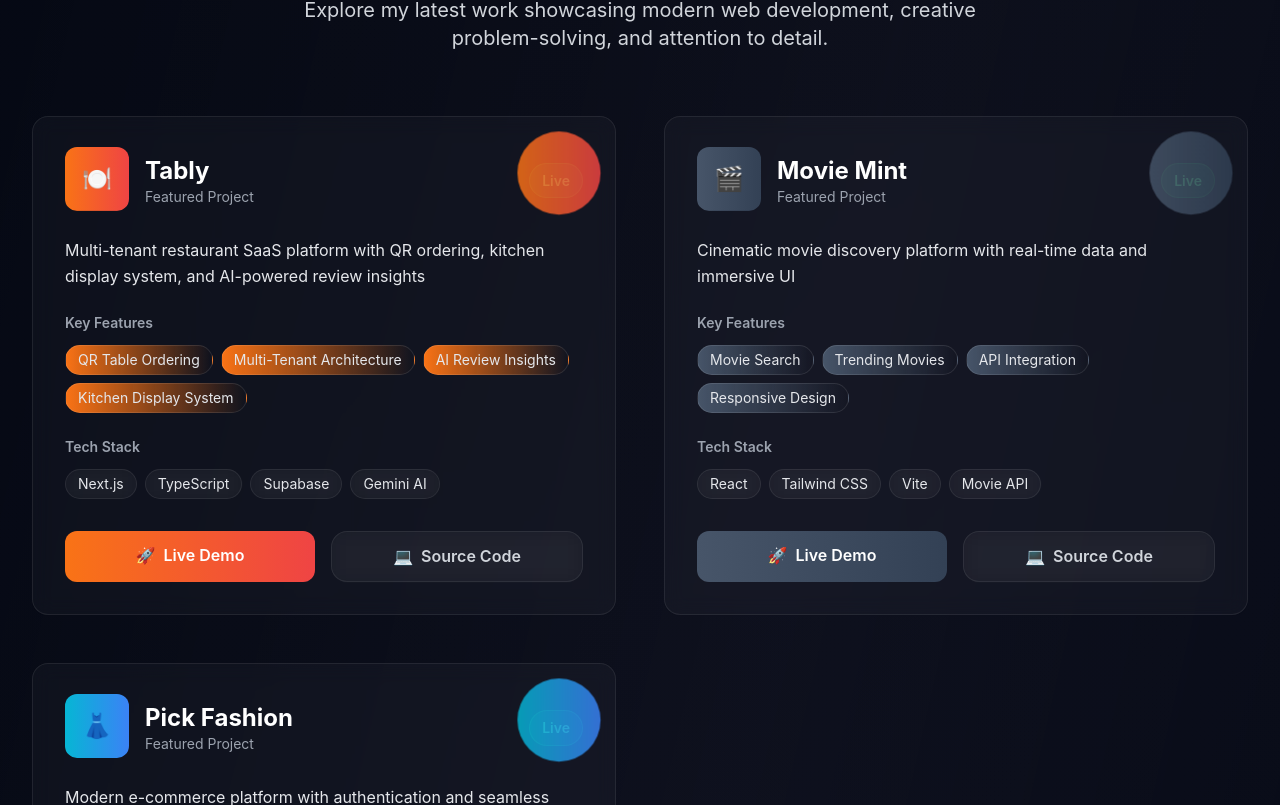
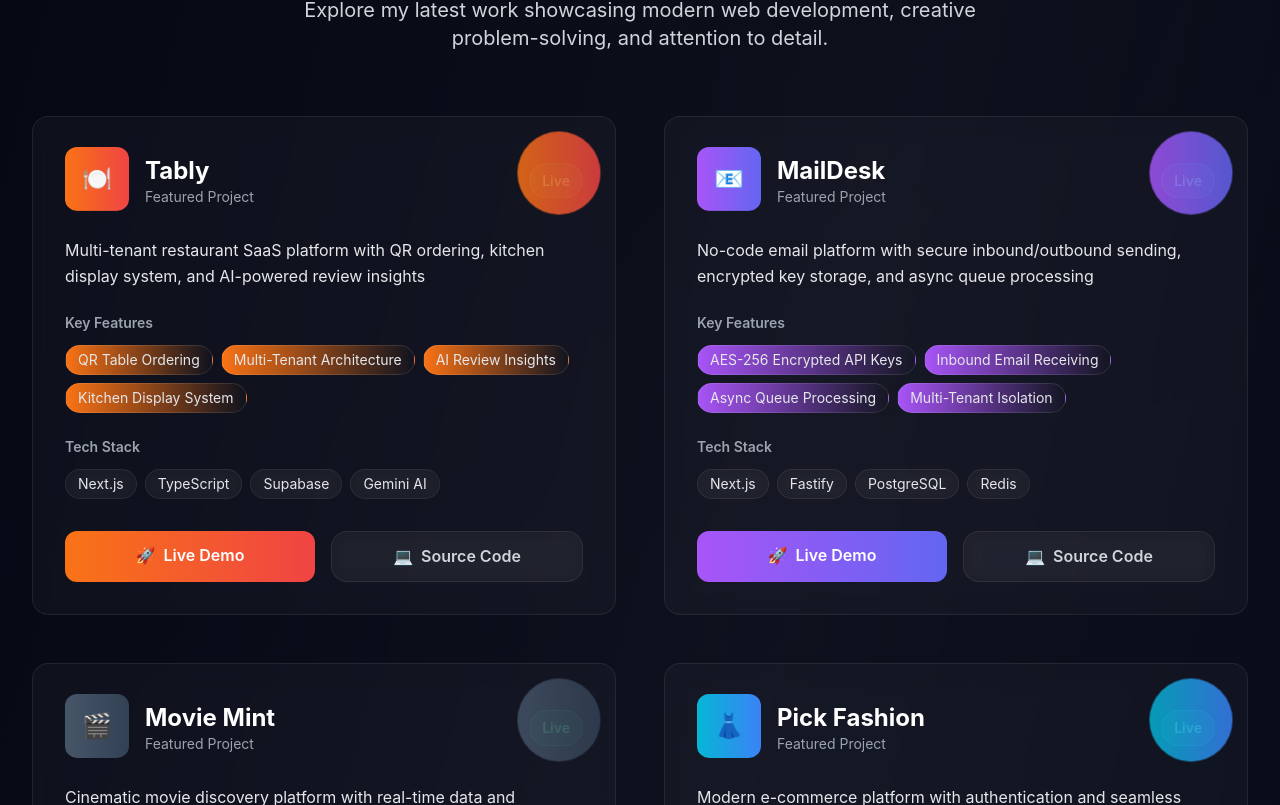
Before and after one commit to Danny7d/Portfolio, a Next.js app: page / in a window 1280 px wide. Shown: the part 1655-2460 px from the top of the page. Built offline with nearby package versions, Linux system fonts and the light colour scheme.

Commit message:
feat: add MailDesk project card to portfolio

```diff
--- a/components/ModernProjects.tsx
+++ b/components/ModernProjects.tsx
@@ -15,6 +15,22 @@
       githubUrl: "https://github.com/Danny7d/Tably",
       gradient: "from-orange-500 to-red-500",
       icon: "🍽️",
+    },
+    {
+      name: "MailDesk",
+      description:
+        "No-code email platform with secure inbound/outbound sending, encrypted key storage, and async queue processing",
+      features: [
+        "AES-256 Encrypted API Keys",
+        "Inbound Email Receiving",
+        "Async Queue Processing",
+        "Multi-Tenant Isolation",
+      ],
+      stack: ["Next.js", "Fastify", "PostgreSQL", "Redis"],
+      liveUrl: "https://inbound.tably.site",
+      githubUrl: "https://github.com/Danny7d/MailDesk",
+      gradient: "from-purple-500 to-indigo-500",
+      icon: "📧",
     },
     {
       name: "Movie Mint",
```
